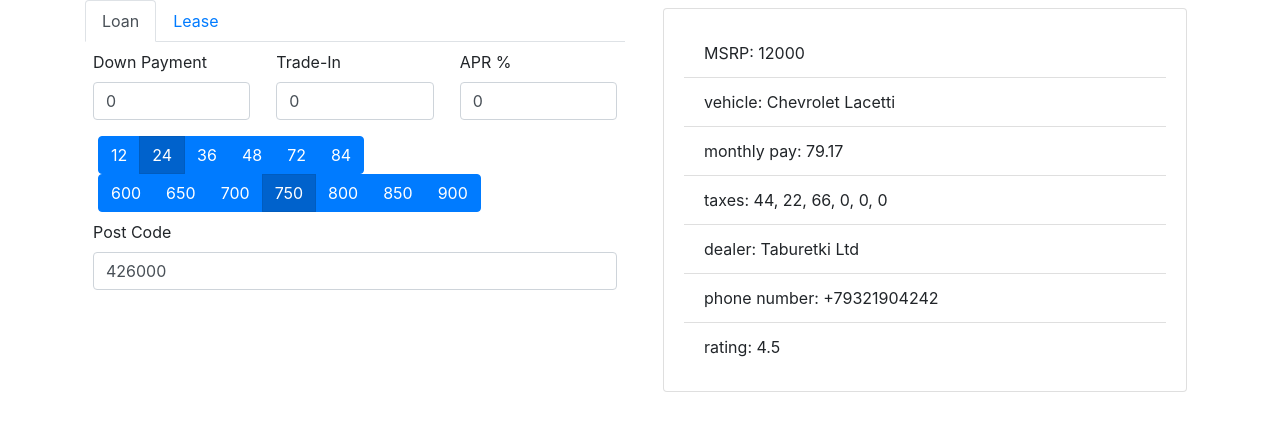
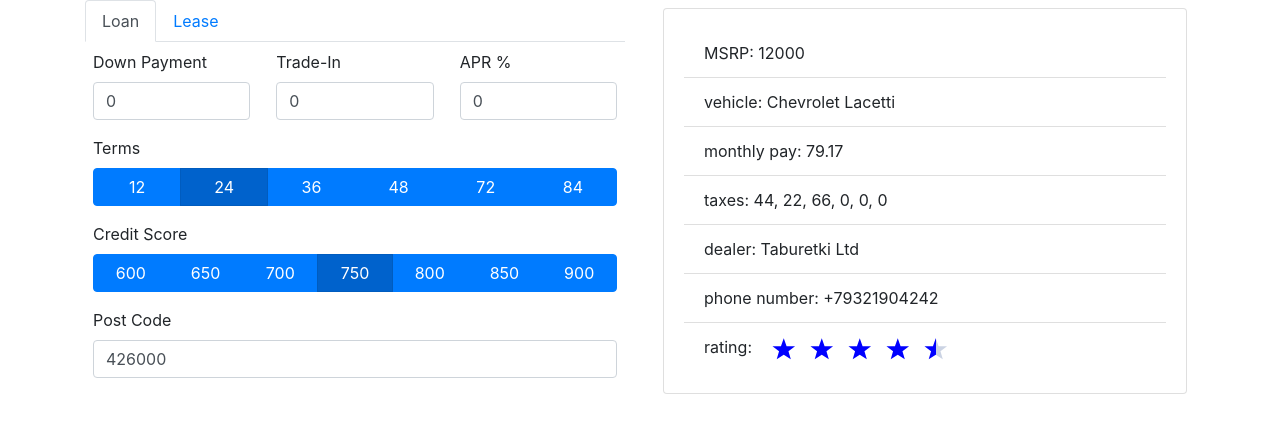
Before and after one commit to spirithntr/calculator, a React app: page / in a window 1280 px wide. Shown: the top 432 px of the page. Built offline with nearby package versions, Linux system fonts and the light colour scheme.

Commit message:
feat: add stylings and star ratings lib

```diff
--- a/package.json
+++ b/package.json
@@ -15,7 +15,8 @@
     "bootstrap": "^4.4.1",
     "react": "^16.12.0",
     "react-bootstrap": "^1.0.0-beta.16",
-    "react-dom": "^16.12.0"
+    "react-dom": "^16.12.0",
+    "react-star-ratings": "^2.3.0"
   },
   "devDependencies": {
     "@types/node-sass": "^4.11.0",
--- a/src/App.tsx
+++ b/src/App.tsx
@@ -89,16 +89,18 @@ export default class App extends Component<any, State> {
                       ></CostInput>
                     </Col>
                   </Form.Row>
-                  <Form.Row className="m-2">
-                    <Col>
+                  <Form.Row>
+                    <Col className="m-2">
                       <RadioButtons
+                        label="Terms"
                         values={[12, 24, 36, 48, 72, 84]}
                         defaultValue={this.state.term}
                         handleRadioChange={e => this.setState({ term: e })}
                       />
                     </Col>
-                    <Col>
+                    <Col className="m-2">
                       <RadioButtons
+                        label="Credit Score"
                         values={this.creditScoreSteps}
                         defaultValue={this.state.creditScore}
                         handleRadioChange={e => this.setState({ creditScore: e })}
@@ -115,13 +117,19 @@ export default class App extends Component<any, State> {
               <Tab eventKey="lease" title="Lease">
                 <Col>
                   <RadioButtons
+                    label="Terms"
                     values={[12, 24, 36, 48, 72, 84]}
                     defaultValue={4}
                     handleRadioChange={e => console.log(e)}
                   />
                 </Col>
                 <Col>
-                  <RadioButtons values={[1, 2, 3, 4, 5]} defaultValue={4} handleRadioChange={e => console.log(e)} />
+                  <RadioButtons
+                    label="Credit Score"
+                    values={[1, 2, 3, 4, 5]}
+                    defaultValue={4}
+                    handleRadioChange={e => console.log(e)}
+                  />
                 </Col>
               </Tab>
             </Tabs>
--- a/src/InfoCard.scss
+++ b/src/InfoCard.scss
@@ -4,3 +4,6 @@
   margin: 0 auto;
   display: block;
 }
+.star-ratings {
+  margin-left: 20px;
+}
--- a/src/InfoCard.tsx
+++ b/src/InfoCard.tsx
@@ -1,6 +1,7 @@
 import React, { Component } from 'react';
 import { Card, ListGroup, Spinner } from 'react-bootstrap';
 import { DealerInfo } from './mock/dealer';
+import StarRatings from 'react-star-ratings';
 
 import './InfoCard.scss';
 
@@ -23,7 +24,16 @@ export default class InfoCard extends Component<Props> {
               <ListGroup.Item>taxes: {this.props.taxes.join(', ')}</ListGroup.Item>
               <ListGroup.Item>dealer: {this.props.dealer.name}</ListGroup.Item>
               <ListGroup.Item>phone number: {this.props.dealer.phone}</ListGroup.Item>
-              <ListGroup.Item>rating: {this.props.dealer.rating}</ListGroup.Item>
+              <ListGroup.Item>
+                rating:
+                <StarRatings
+                  className="m-2"
+                  rating={this.props.dealer.rating}
+                  starRatedColor="blue"
+                  starDimension="1.5em"
+                  numberOfStars={5}
+                />
+              </ListGroup.Item>
             </ListGroup>
           ) : (
             <Spinner id="loading" animation="border" />
--- a/src/RadioButtons.tsx
+++ b/src/RadioButtons.tsx
@@ -1,7 +1,8 @@
 import React, { Component } from 'react';
-import { ButtonToolbar, ToggleButton, ToggleButtonGroup } from 'react-bootstrap';
+import { ButtonToolbar, ToggleButton, ToggleButtonGroup, Form } from 'react-bootstrap';
 
 type Props = {
+  label: string;
   values: number[];
   defaultValue: number;
   handleRadioChange: (v: number) => void;
@@ -19,7 +20,7 @@ export default class RadioButtons extends Component<Props> {
 
   private defaultValue = this.props.values.find(val => val === this.props.defaultValue) || this.props.values[0];
   private buttons = this.props.values.map(val => (
-    <ToggleButton key={val} value={val}>
+    <ToggleButton className="w-100" key={val} value={val}>
       {val}
     </ToggleButton>
   ));
@@ -27,7 +28,14 @@ export default class RadioButtons extends Component<Props> {
   render(): React.ReactNode {
     return (
       <ButtonToolbar>
-        <ToggleButtonGroup type="radio" name="options" defaultValue={this.defaultValue} onChange={this.handleChange}>
+        <Form.Label>{this.props.label}</Form.Label>
+        <ToggleButtonGroup
+          className="d-flex w-100"
+          type="radio"
+          name="options"
+          defaultValue={this.defaultValue}
+          onChange={this.handleChange}
+        >
           {this.buttons}
         </ToggleButtonGroup>
       </ButtonToolbar>
```
Also changed, not shown: 1 other file (tests, documents, lock files or other folders).
